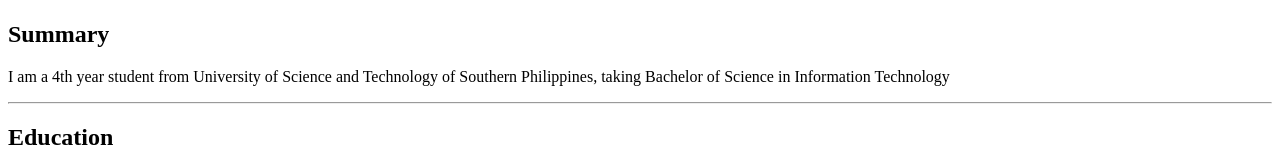
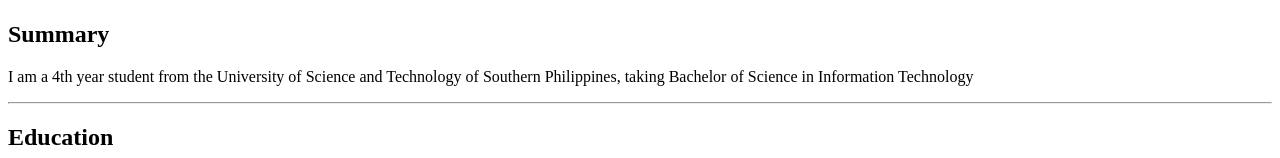
Before and after one commit to AngelaMaeSalvana/resume, a plain HTML site: page index.html in a window 1280 px wide. Shown: the part 283-441 px from the top of the page. Drawn offline with Linux system fonts and the light colour scheme.

Commit message:
Update index.html

```diff
--- a/index.html
+++ b/index.html
@@ -11,7 +11,7 @@
     <img src="./ID.jpg" style="height: 200px;"/>
 
     <h2>Summary</h2>
-    <p>I am a 4th year student from University of Science and Technology of Southern Philippines, taking Bachelor of Science in Information Technology</p>
+    <p>I am a 4th year student from the University of Science and Technology of Southern Philippines, taking Bachelor of Science in Information Technology</p>
     <hr/>
 
     <h2>Education</h2>
```
